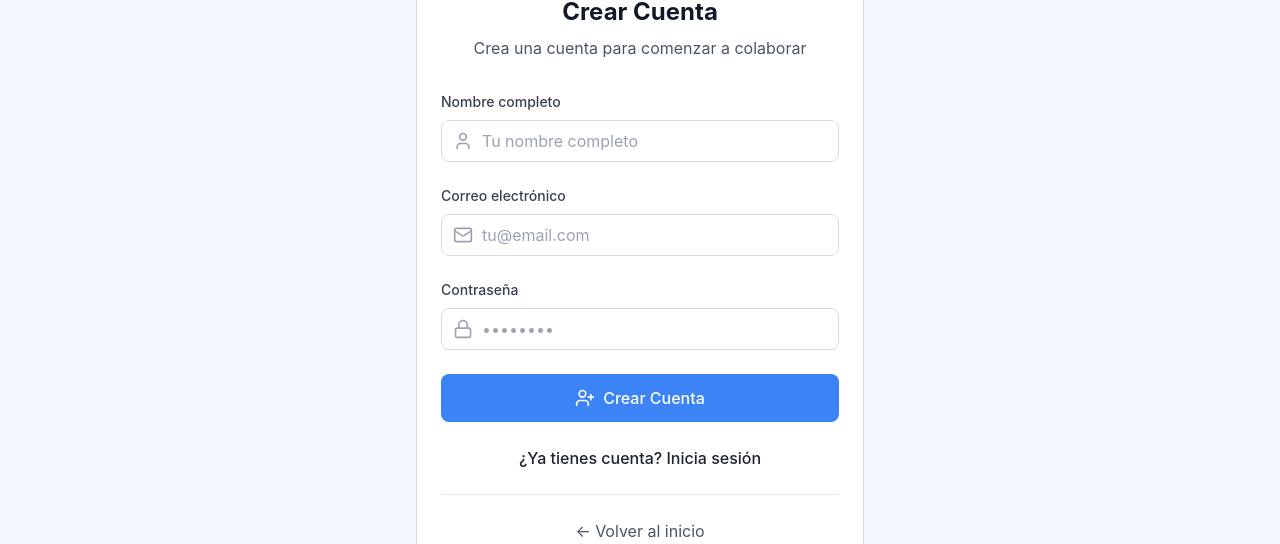
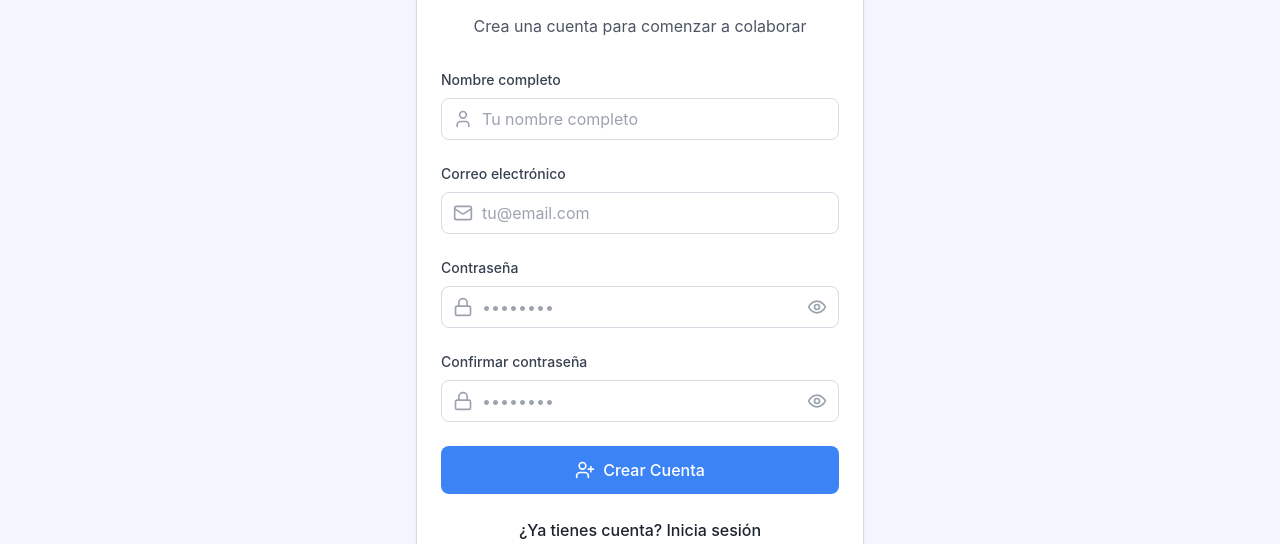
Before and after one commit to Glooskovint/Backend-Project, a React (Vite) app in the folder frontend/: page /login in a window 1280 px wide. Both pictures are taken after a click on the button "¿No tienes cuenta? Regístrate". Shown: the part 227-771 px from the top of the page. Built offline with nearby package versions, Linux system fonts and the light colour scheme; no server answers.

Commit message:
Mejoras en los íconos

```diff
--- a/frontend/src/components/layout/Navbar.jsx
+++ b/frontend/src/components/layout/Navbar.jsx
@@ -13,6 +13,7 @@ import {
   FolderClock,
   FolderClosed,
   Folders,
+  FolderPlus,
 } from "lucide-react";
 import React, { useState, useEffect, useRef } from "react";
 import JoinProjectModal from "../project/JoinProjectModal";
@@ -80,7 +81,7 @@ export default function Navbar() {
                     to="/create-project"
                     className="flex items-center space-x-1.5 px-3 py-2 rounded-md btn-primary hover:bg-opacity-90 transition-all"
                   >
-                    <Plus className="w-4 h-4" />
+                    <FolderPlus className="w-4 h-4" />
                     <span className="text-sm font-medium">Crear</span>
                   </Link>
 
--- a/frontend/src/components/project/CreateProjectForm.jsx
+++ b/frontend/src/components/project/CreateProjectForm.jsx
@@ -2,7 +2,7 @@ import React, { useState } from "react";
 import { useNavigate } from "react-router-dom";
 import { useAuthStore } from "../../stores/authStore";
 import { useProjectStore } from "../../stores/projectStore";
-import { Calendar, FileText, Target } from "lucide-react";
+import { Calendar, FileText, FolderCheck, Target, Type } from "lucide-react";
 import { format } from "date-fns";
 
 const CreateProjectForm = ({ onProjectCreated, onCancel }) => {
@@ -73,7 +73,7 @@ const CreateProjectForm = ({ onProjectCreated, onCancel }) => {
           Título del Proyecto *
         </label>
         <div className="relative">
-          <FileText className="absolute left-3 top-1/2 transform -translate-y-1/2 h-5 w-5 text-text-secondary" />
+          <Type className="absolute left-3 top-1/2 transform -translate-y-1/2 h-5 w-5 text-text-secondary" />
           {/* input-field ya definido en index.css, añadir dark: para fondo, texto, placeholder */}
           <input
             id="titulo"
@@ -97,16 +97,22 @@ const CreateProjectForm = ({ onProjectCreated, onCancel }) => {
           Descripción (Opcional)
         </label>
         {/* textarea, similar a input-field */}
+        <div className="relative w-full">
+          <FileText className="absolute left-3 top-3 h-5 w-5 text-gray-400 dark:text-gray-300" />
+          <label htmlFor="descripcion" className="sr-only">
+            Descripción del proyecto
+          </label>
           <textarea
             id="descripcion"
             name="descripcion"
-          rows={4}
+            rows={3}
             value={formData.descripcion}
             onChange={handleChange}
-          className="input-field resize-none dark:bg-gray-700 dark:text-gray-200 dark:placeholder-gray-400 dark:border-gray-600"
-          placeholder="Describe brevemente el alcance y propósito del proyecto..."
+            className="w-full pl-10 pr-3 py-2 border border-gray-300 dark:border-gray-600 rounded-md shadow-sm focus:outline-none focus:ring-2 focus:ring-primary-500 focus:border-transparent resize-none dark:bg-gray-700 dark:text-gray-200 dark:placeholder-gray-400"
+            placeholder="Describe brevemente el proyecto..."
             disabled={loading}
           />
+        </div>
       </div>
 
       <div>
@@ -202,7 +208,7 @@ const CreateProjectForm = ({ onProjectCreated, onCancel }) => {
             <div className="loading-spinner w-4 h-4"></div> // Spinner ya actualizado
           ) : (
             <>
-              <Target className="w-4 h-4" />
+              <FolderCheck className="w-4 h-4" />
               <span>Crear Proyecto</span>
             </>
           )}
--- a/frontend/src/pages/Login.jsx
+++ b/frontend/src/pages/Login.jsx
@@ -1,45 +1,51 @@
-import { useState } from 'react'
-import { useNavigate, Link } from 'react-router-dom'
-import { useAuthStore } from '../stores/authStore'
-import { LogIn, UserPlus, Mail, Lock, User } from 'lucide-react'
+import { useState } from "react";
+import { useNavigate, Link } from "react-router-dom";
+import { useAuthStore } from "../stores/authStore";
+import { LogIn, UserPlus, Mail, Lock, User, Eye, EyeOff } from "lucide-react";
 
 export default function Login() {
-  const [isLogin, setIsLogin] = useState(true)
+  const [isLogin, setIsLogin] = useState(true);
   const [formData, setFormData] = useState({
-    email: '',
-    password: '',
-    nombre: ''
-  })
-  const [loading, setLoading] = useState(false)
+    email: "",
+    password: "",
+    confirmPassword: "", // <-- Nuevo campo
+    nombre: "",
+  });
+  const [loading, setLoading] = useState(false);
+  const [showPassword, setShowPassword] = useState(false); // <-- Toggle visualización
 
-  const { login, register  } = useAuthStore()
-  const navigate = useNavigate()
+  const { login, register } = useAuthStore();
+  const navigate = useNavigate();
 
   const handleSubmit = async (e) => {
-    e.preventDefault()
-    setLoading(true)
+    e.preventDefault();
+    setLoading(true);
 
     try {
       if (isLogin) {
-        await login(formData.email, formData.password)
+        await login(formData.email, formData.password);
       } else {
-        await register(formData.email, formData.password, formData.nombre)
+        if (formData.password !== formData.confirmPassword) {
+          alert("Las contraseñas no coinciden");
+          return;
+        }
+        await register(formData.email, formData.password, formData.nombre);
       }
 
-      navigate('/')
+      navigate("/");
     } catch (error) {
-      console.error('Error de autenticación:', error)
+      console.error("Error de autenticación:", error);
     } finally {
-      setLoading(false)
+      setLoading(false);
     }
-  }
+  };
 
   const handleChange = (e) => {
     setFormData({
       ...formData,
-      [e.target.name]: e.target.value
-    })
-  }
+      [e.target.name]: e.target.value,
+    });
+  };
 
   return (
     <div className="min-h-screen flex items-center justify-center bg-gradient-to-br from-primary-50 to-blue-100 py-12 px-4 sm:px-6 lg:px-8">
@@ -54,20 +60,21 @@ export default function Login() {
               )}
             </div>
             <h2 className="text-2xl font-bold text-gray-900">
-              {isLogin ? 'Iniciar Sesión' : 'Crear Cuenta'}
+              {isLogin ? "Iniciar Sesión" : "Crear Cuenta"}
             </h2>
             <p className="text-gray-600 mt-2">
               {isLogin
-                ? 'Accede a tu cuenta para gestionar tus proyectos'
-                : 'Crea una cuenta para comenzar a colaborar'
-              }
+                ? "Accede a tu cuenta para gestionar tus proyectos"
+                : "Crea una cuenta para comenzar a colaborar"}
             </p>
           </div>
-
           <form onSubmit={handleSubmit} className="space-y-6">
             {!isLogin && (
               <div>
-                <label htmlFor="nombre" className="block text-sm font-medium text-gray-700 mb-2">
+                <label
+                  htmlFor="nombre"
+                  className="block text-sm font-medium text-gray-700 mb-2"
+                >
                   Nombre completo
                 </label>
                 <div className="relative">
@@ -76,7 +83,7 @@ export default function Login() {
                     id="nombre"
                     name="nombre"
                     type="text"
-                    required={!isLogin}
+                    required
                     value={formData.nombre}
                     onChange={handleChange}
                     className="input-field pl-10"
@@ -86,8 +93,12 @@ export default function Login() {
               </div>
             )}
 
+            {/* Correo electrónico (siempre visible) */}
             <div>
-              <label htmlFor="email" className="block text-sm font-medium text-gray-700 mb-2">
+              <label
+                htmlFor="email"
+                className="block text-sm font-medium text-gray-700 mb-2"
+              >
                 Correo electrónico
               </label>
               <div className="relative">
@@ -105,8 +116,12 @@ export default function Login() {
               </div>
             </div>
 
+            {/* Contraseña (siempre visible) */}
             <div>
-              <label htmlFor="password" className="block text-sm font-medium text-gray-700 mb-2">
+              <label
+                htmlFor="password"
+                className="block text-sm font-medium text-gray-700 mb-2"
+              >
                 Contraseña
               </label>
               <div className="relative">
@@ -114,17 +129,66 @@ export default function Login() {
                 <input
                   id="password"
                   name="password"
-                  type="password"
+                  type={showPassword ? "text" : "password"}
                   required
                   value={formData.password}
                   onChange={handleChange}
-                  className="input-field pl-10"
+                  className="input-field pl-10 pr-10"
                   placeholder="••••••••"
                   minLength={6}
                 />
+                <button
+                  type="button"
+                  onClick={() => setShowPassword(!showPassword)}
+                  className="absolute right-3 top-1/2 transform -translate-y-1/2 text-gray-400 hover:text-gray-600"
+                >
+                  {showPassword ? (
+                    <EyeOff className="h-5 w-5" />
+                  ) : (
+                    <Eye className="h-5 w-5" />
+                  )}
+                </button>
               </div>
             </div>
 
+            {/* Confirmar contraseña (solo en modo registro) */}
+            {!isLogin && (
+              <div>
+                <label
+                  htmlFor="confirmPassword"
+                  className="block text-sm font-medium text-gray-700 mb-2"
+                >
+                  Confirmar contraseña
+                </label>
+                <div className="relative">
+                  <Lock className="absolute left-3 top-1/2 transform -translate-y-1/2 h-5 w-5 text-gray-400" />
+                  <input
+                    id="confirmPassword"
+                    name="confirmPassword"
+                    type={showPassword ? "text" : "password"}
+                    required
+                    value={formData.confirmPassword}
+                    onChange={handleChange}
+                    className="input-field pl-10 pr-10"
+                    placeholder="••••••••"
+                    minLength={6}
+                  />
+                  <button
+                    type="button"
+                    onClick={() => setShowPassword(!showPassword)}
+                    className="absolute right-3 top-1/2 transform -translate-y-1/2 text-gray-400 hover:text-gray-600"
+                  >
+                    {showPassword ? (
+                      <EyeOff className="h-5 w-5" />
+                    ) : (
+                      <Eye className="h-5 w-5" />
+                    )}
+                  </button>
+                </div>
+              </div>
+            )}
+
+            {/* Submit button */}
             <button
               type="submit"
               disabled={loading}
@@ -139,7 +203,7 @@ export default function Login() {
                   ) : (
                     <UserPlus className="h-5 w-5" />
                   )}
-                  <span>{isLogin ? 'Iniciar Sesión' : 'Crear Cuenta'}</span>
+                  <span>{isLogin ? "Iniciar Sesión" : "Crear Cuenta"}</span>
                 </>
               )}
             </button>
@@ -151,9 +215,8 @@ export default function Login() {
               className="text-primary-600 hover:text-primary-700 font-medium transition-colors"
             >
               {isLogin
-                ? '¿No tienes cuenta? Regístrate'
-                : '¿Ya tienes cuenta? Inicia sesión'
-              }
+                ? "¿No tienes cuenta? Regístrate"
+                : "¿Ya tienes cuenta? Inicia sesión"}
             </button>
           </div>
 
@@ -168,5 +231,5 @@ export default function Login() {
         </div>
       </div>
     </div>
-  )
+  );
 }
```
Also changed, not shown: frontend/src/pages/Home.jsx (+34 -9 lines), frontend/src/pages/ProjectView.jsx (+14 -7 lines). Lines whose indentation alone changed are shown as unchanged.
